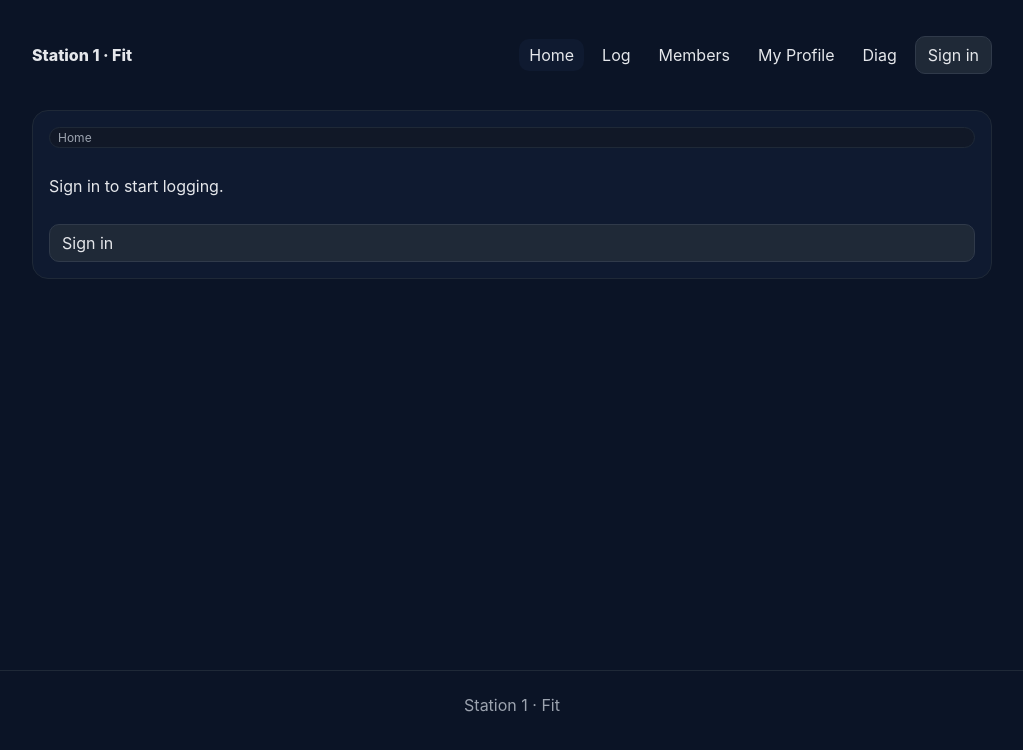
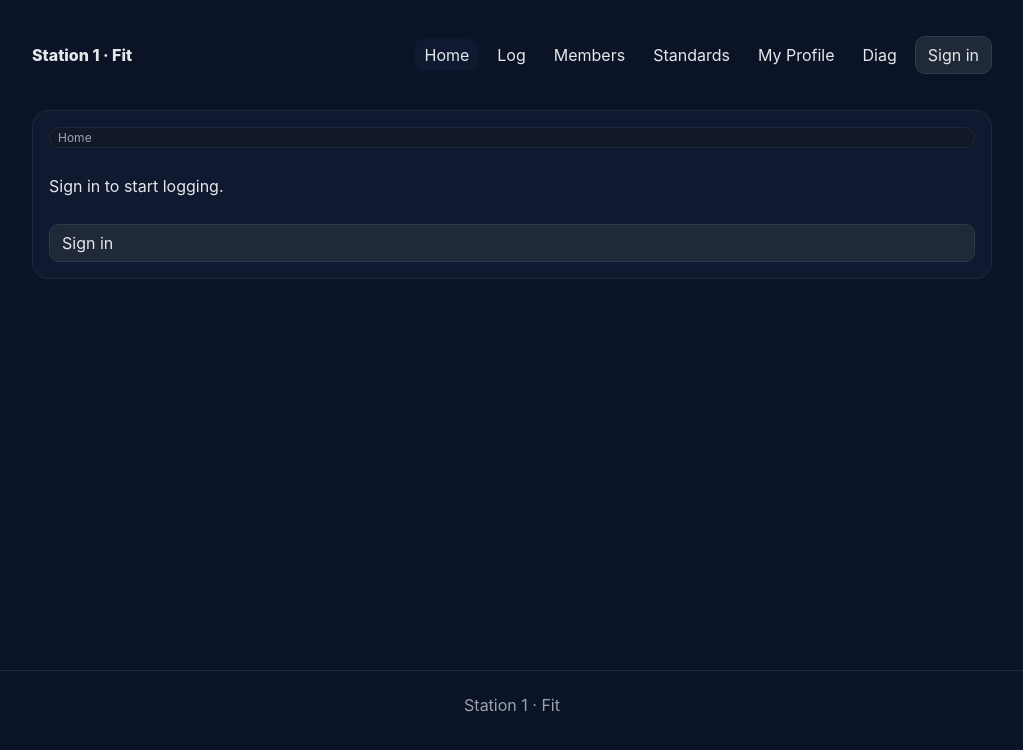
Before and after one commit to mattrauschenbach-cloud/garfieldfit25, a React (Vite) app: page / in a window 1280 px wide. Shown: the top 750 px of the page, without its empty margins (128-1151 px from the left). Built offline with nearby package versions, Linux system fonts and the light colour scheme; no server answers.

Commit message:
Update NavBar.jsx

```diff
--- a/src/components/NavBar.jsx
+++ b/src/components/NavBar.jsx
@@ -13,6 +13,7 @@ export default function NavBar(){
         <NavLink to="/" className={link}>Home</NavLink>
         <NavLink to="/log" className={link}>Log</NavLink>
         <NavLink to="/members" className={link}>Members</NavLink>
+        <NavLink to="/standards" className={link}>Standards</NavLink>
         <NavLink to="/me" className={link}>My Profile</NavLink>
         <NavLink to="/diag" className={link}>Diag</NavLink>
 
```
